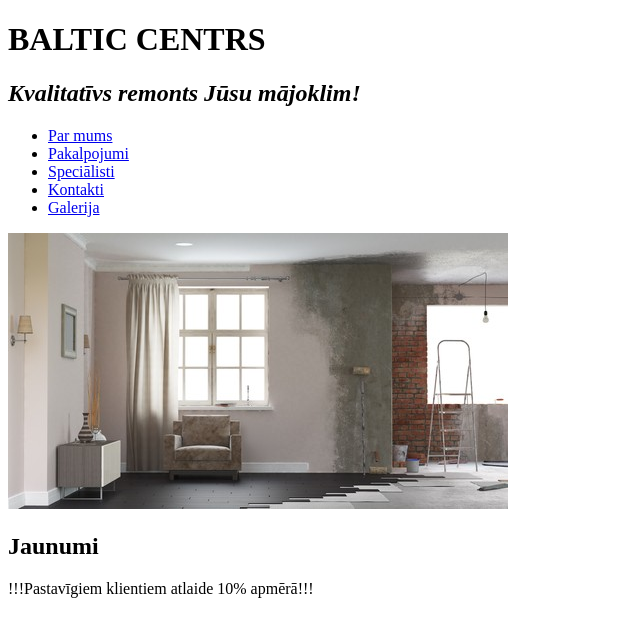
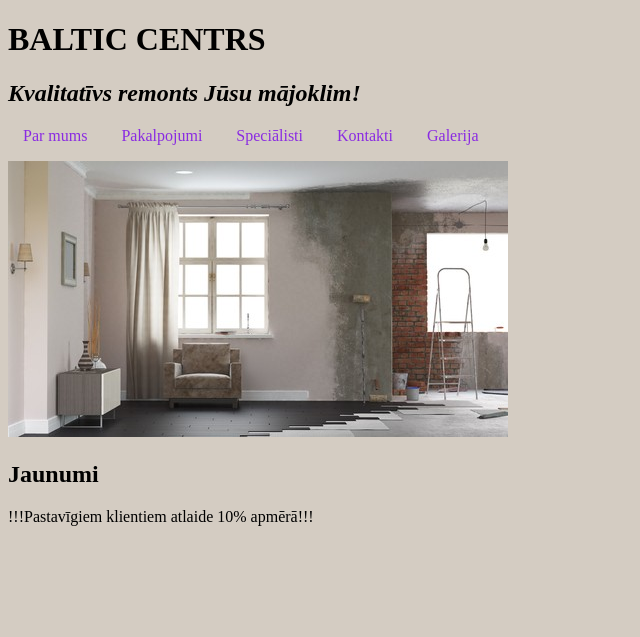
Before and after one commit to jk-web-admin-0722/Eksamens_TK, a Flask app: page /home in a window 1280 px wide. Shown: the top 637 px of the page, without its empty margins (0-640 px from the left). Run offline with Flask 2, Linux system fonts and the light colour scheme.

Commit message:
css lab.

```diff
--- /dev/null
+++ b/static/css/buvfirma.css
@@ -0,0 +1,20 @@
+body {
+    background-color: rgb(212, 204, 194);
+}
+
+.nav {
+    list-style: none;
+    margin: 0;
+    padding: 0;
+}
+
+.nav li {
+    display: inline;
+}
+
+.nav a {
+    text-decoration: none;
+    color: blueviolet;
+    text-align: center;
+    padding: 10px 15px;
+}
--- a/templates/galerija.html
+++ b/templates/galerija.html
@@ -4,12 +4,13 @@
     <meta charset="UTF-8">
     <meta http-equiv="X-UA-Compatible" content="IE=edge">
     <meta name="viewport" content="width=device-width, initial-scale=1.0">
+    <link rel="stylesheet" href="static/css/buvfirma.css">
     <title>Bildes</title>
 </head>
 <body>
     <h1>Mūsu darbi</h1>
 
-    <ul>
+    <ul class="nav">
         <li><a href="sakumlapa">Par mums</a></li>
 
         <li><a href="pakalpojumi">Pakalpojumi</a></li>
--- a/templates/home.html
+++ b/templates/home.html
@@ -4,6 +4,7 @@
     <meta charset="UTF-8">
     <meta http-equiv="X-UA-Compatible" content="IE=edge">
     <meta name="viewport" content="width=device-width, initial-scale=1.0">
+    <link rel="stylesheet" href="static/css/buvfirma.css">
     <title>Būvfirma</title>
 </head>
 <body>
@@ -11,7 +12,7 @@
     <h1><strong>BALTIC CENTRS</strong></h1>
     <h2><strong><em>Kvalitatīvs remonts Jūsu mājoklim!</em></strong></h2>
 
-    <ul>
+    <ul class="nav">
         <li><a href="sakumlapa">Par mums</a></li>
 
         <li><a href="pakalpojumi">Pakalpojumi</a></li>
--- a/templates/kontakti.html
+++ b/templates/kontakti.html
@@ -4,12 +4,13 @@
     <meta charset="UTF-8">
     <meta http-equiv="X-UA-Compatible" content="IE=edge">
     <meta name="viewport" content="width=device-width, initial-scale=1.0">
+    <link rel="stylesheet" href="static/css/buvfirma.css">
     <title>Kontakti</title>
 </head>
 <body>
   <h1>Kontakti:</h1>
 
-  <ul>
+  <ul class="nav">
     <li><a href="sakumlapa">Par mums</a></li>
 
     <li><a href="pakalpojumi">Pakalpojumi</a></li>
--- a/templates/pakalpojumi.html
+++ b/templates/pakalpojumi.html
@@ -4,12 +4,13 @@
     <meta charset="UTF-8">
     <meta http-equiv="X-UA-Compatible" content="IE=edge">
     <meta name="viewport" content="width=device-width, initial-scale=1.0">
+    <link rel="stylesheet" href="static/css/buvfirma.css">
     <title>Pakalpojumu sraksts</title>
 </head>
 <body>
     <h1>Mēs piedāvajām sekojošus pakalpojumus:</h1>
 
-    <ul>
+    <ul class="nav">
         <li><a href="sakumlapa">Par mums</a></li>
 
         <li><a href="pakalpojumi">Pakalpojumi</a></li>
--- a/templates/sakumlapa.html
+++ b/templates/sakumlapa.html
@@ -4,12 +4,13 @@
     <meta charset="UTF-8">
     <meta http-equiv="X-UA-Compatible" content="IE=edge">
     <meta name="viewport" content="width=device-width, initial-scale=1.0">
+    <link rel="stylesheet" href="static/css/buvfirma.css">
     <title>Sākumlapa</title>
 </head>
 <body>
     <h1>Par kompāniju</h1>
 
-    <ul>
+    <ul class="nav">
         <li><a href="sakumlapa">Par mums</a></li>
 
         <li><a href="pakalpojumi">Pakalpojumi</a></li>
--- a/templates/specialisti.html
+++ b/templates/specialisti.html
@@ -4,12 +4,13 @@
     <meta charset="UTF-8">
     <meta http-equiv="X-UA-Compatible" content="IE=edge">
     <meta name="viewport" content="width=device-width, initial-scale=1.0">
+    <link rel="stylesheet" href="static/css/buvfirma.css">
     <title>Specialisti</title>
 </head>
 <body>
     <h1>Mūsu speciālisti</h1>
 
-    <ul>
+    <ul class="nav">
         <li><a href="sakumlapa">Par mums</a></li>
 
         <li><a href="pakalpojumi">Pakalpojumi</a></li>
```
